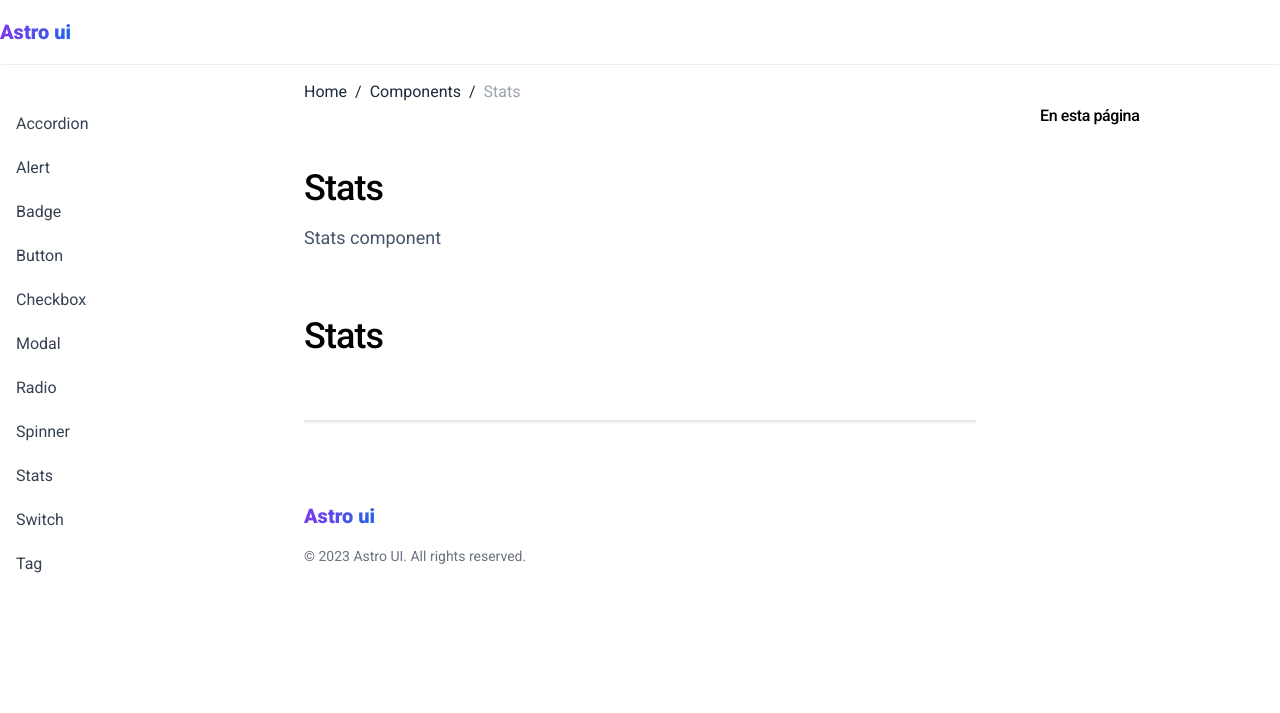
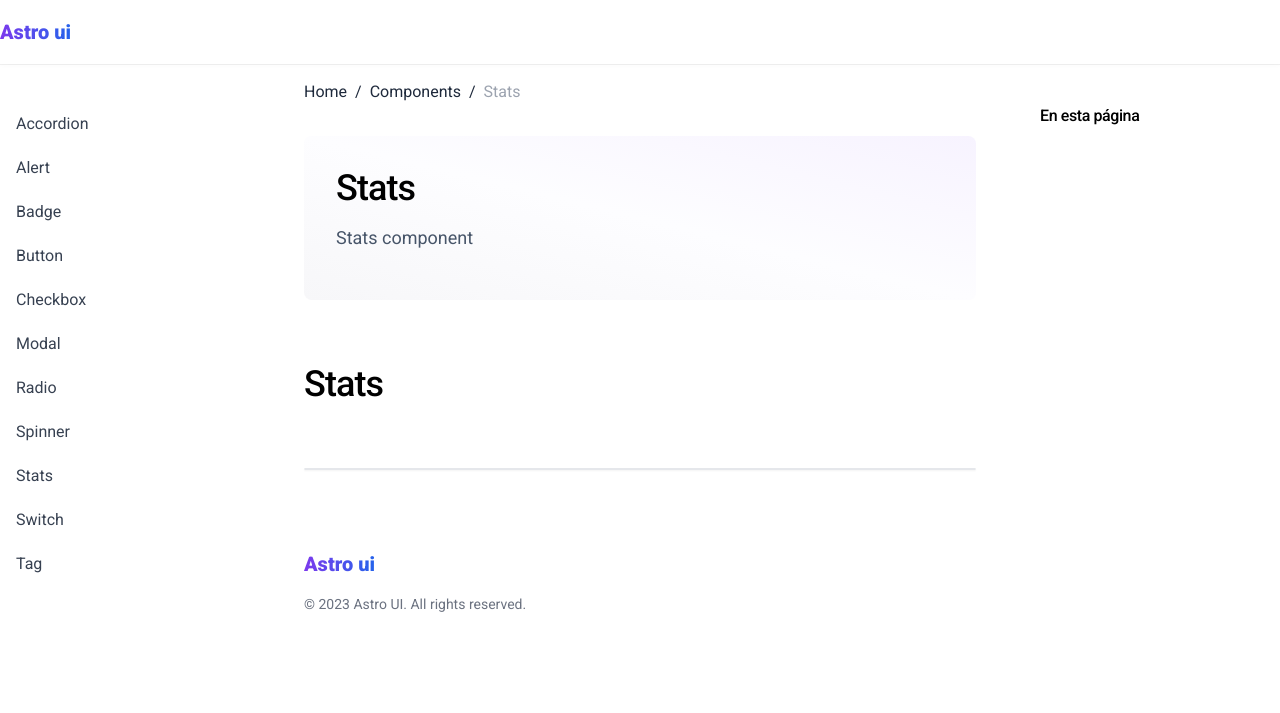
Before and after one commit to frankuxui/astro-ui, an Astro site: page /components/stat in a window 1280 px wide. Built offline with nearby package versions, Linux system fonts and the light colour scheme; Astro itself is replaced by a stand-in of ours.

Commit message:
banner components

```diff
--- a/src/layouts/Docs.astro
+++ b/src/layouts/Docs.astro
@@ -49,7 +49,7 @@ const pagination = components.reduce((acc, component, index) => {
 }, {})
 
 const { previous, next } = pagination as Pagination
-console.log(previous)
+
 ---
 
 <Base title={frontmatter.title}>
@@ -107,8 +107,10 @@ console.log(previous)
         </ul>
 
         <div class='mt-8'>
-          <h1>{frontmatter.title}</h1>
-          <p class='mt-2 text-lg text-slate-600'>{frontmatter.description}</p>
+          <div class='w-full p-8 rounded-lg bg-gray-50 bg-gradient-to-tr from-[#f7f7f9] via-[#fdfdff] to-[#f7f3ff]'>
+            <h1 class='mt-0'>{frontmatter.title}</h1>
+            <p class='mt-2 text-lg text-slate-600'>{frontmatter.description}</p>
+          </div>
           <slot />
         </div>
 
```
